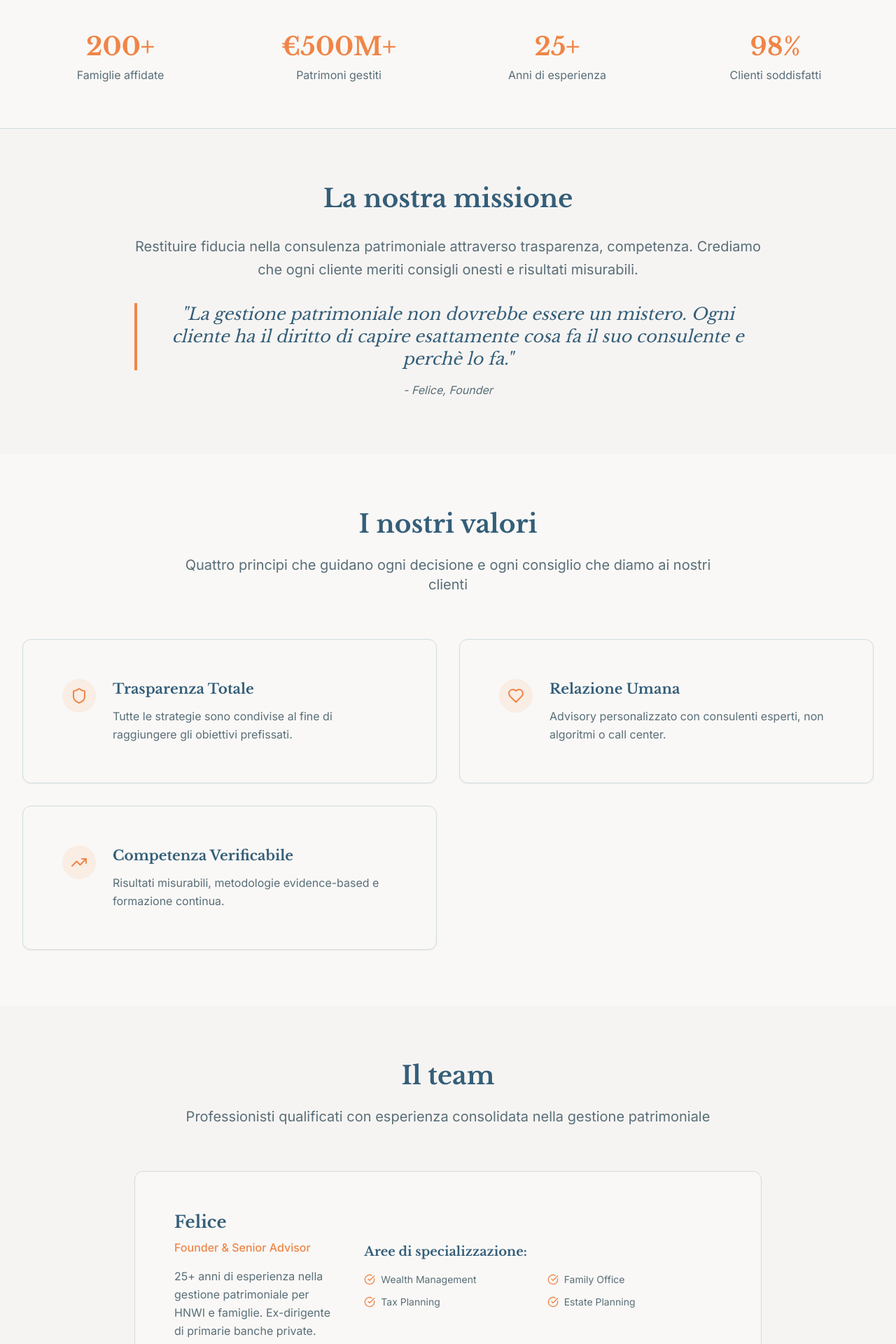
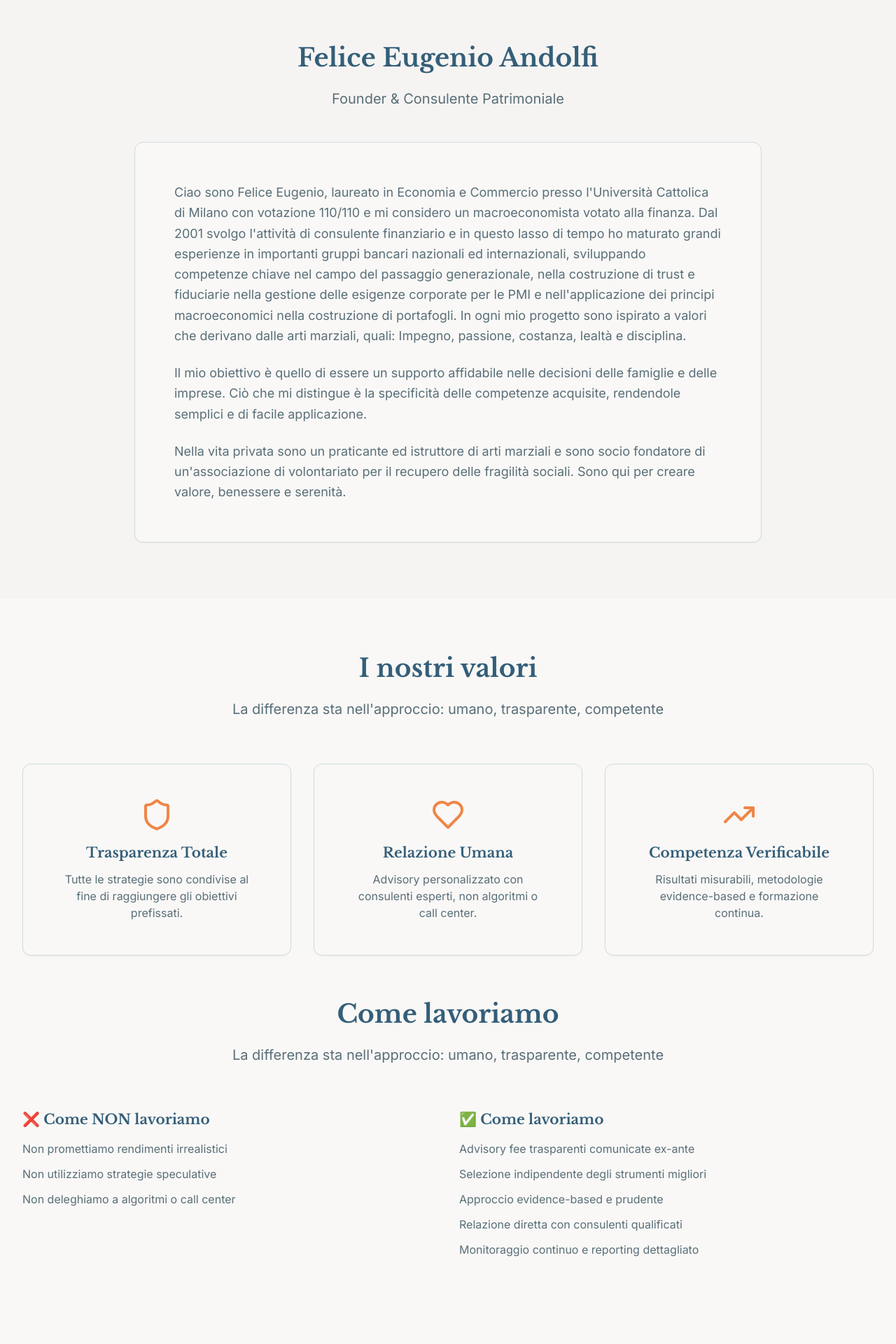
Before and after one commit to sandrello1971/client-advisory-hub, a React (Vite) app: page /chi-siamo in a window 1280 px wide. Shown: the part 860-2780 px from the top of the page at 70% size. Built offline with nearby package versions, Linux system fonts and the light colour scheme.

Commit message:
Update ChiSiamo.tsx

```diff
--- a/src/pages/ChiSiamo.tsx
+++ b/src/pages/ChiSiamo.tsx
@@ -69,19 +69,19 @@ const ChiSiamo = () => {
                   per dirigenti, imprenditori post-exit e famiglie HNWI.
                 </p>
 
-                <Button
-                  size="lg"
-                  className="bg-primary-foreground text-primary hover:bg-primary-foreground/90 btn-wealth px-8 py-4"
-                >
+                <div className="flex flex-col sm:flex-row gap-4">
+                  <a href="https://wa.me/393396005487" target="_blank" rel="noopener noreferrer">
+                    <Button size="lg" className="bg-primary-foreground text-primary hover:bg-primary-foreground/90 btn-wealth px-8 py-4">
                       <Calendar className="h-5 w-5 mr-2" />
-                  Conosciamoci di persona
+                      Prenota call gratuita
                     </Button>
+                  </a>
+                </div>
               </div>
 
-              <div className="flex justify-center">
+              <div className="flex justify-center lg:justify-end">
                 <div className="relative">
-                  <div className="absolute -top-4 -left-4 w-72 h-72 bg-accent/20 rounded-full blur-3xl"></div>
-                  <div className="relative z-10 w-96 h-96 rounded-full overflow-hidden border-4 border-primary-foreground/30 shadow-elegant">
+                  <div className="w-96 h-96 rounded-full overflow-hidden border-4 border-primary-foreground/30 shadow-elegant">
                     <img
                       src="/lovable-uploads/f57f2270-40c3-4b6b-bb9c-84162e77626c.png"
                       alt="Felice - Consulente Patrimoniale"
@@ -94,155 +94,83 @@ const ChiSiamo = () => {
           </div>
         </section>
 
-        {/* Stats Section */}
-        <section className="py-16 bg-background border-b border-border">
+        {/* CV Felice Eugenio Section */}
+        <section className="py-20 bg-muted/30">
           <div className="container mx-auto px-4 sm:px-6 lg:px-8">
-            <div className="grid grid-cols-2 md:grid-cols-4 gap-8 text-center">
-              {stats.map((stat, index) => (
-                <div key={index}>
-                  <div className="text-4xl font-heading font-bold text-accent mb-2">{stat.number}</div>
-                  <p className="text-muted-foreground">{stat.label}</p>
+            <div className="max-w-4xl mx-auto">
+              <div className="text-center mb-12">
+                <h2 className="text-3xl lg:text-4xl font-heading font-bold text-foreground mb-6">
+                  Felice Eugenio Andolfi
+                </h2>
+                <p className="text-xl text-muted-foreground">
+                  Founder & Consulente Patrimoniale
+                </p>
               </div>
-              ))}
+
+              <Card className="card-wealth">
+                <CardContent className="p-8">
+                  <div className="prose max-w-none">
+                    <p className="text-lg leading-relaxed text-muted-foreground mb-6">
+                      Ciao sono Felice Eugenio, laureato in Economia e Commercio presso l'Università
+                      Cattolica di Milano con votazione 110/110 e mi considero un macroeconomista votato
+                      alla finanza. Dal 2001 svolgo l'attività di consulente finanziario e in questo
+                      lasso di tempo ho maturato grandi esperienze in importanti gruppi bancari nazionali
+                      ed internazionali, sviluppando competenze chiave nel campo del passaggio generazionale,
+                      nella costruzione di trust e fiduciarie nella gestione delle esigenze corporate per
+                      le PMI e nell'applicazione dei principi macroeconomici nella costruzione di portafogli.
+                      In ogni mio progetto sono ispirato a valori che derivano dalle arti marziali,
+                      quali: Impegno, passione, costanza, lealtà e disciplina.
+                    </p>
+
+                    <p className="text-lg leading-relaxed text-muted-foreground mb-6">
+                      Il mio obiettivo è quello di essere un supporto affidabile nelle decisioni delle
+                      famiglie e delle imprese. Ciò che mi distingue è la specificità delle competenze
+                      acquisite, rendendole semplici e di facile applicazione.
+                    </p>
+
+                    <p className="text-lg leading-relaxed text-muted-foreground">
+                      Nella vita privata sono un praticante ed istruttore di arti marziali e sono socio
+                      fondatore di un'associazione di volontariato per il recupero delle fragilità sociali.
+                      Sono qui per creare valore, benessere e serenità.
+                    </p>
+                  </div>
+                </CardContent>
+              </Card>
             </div>
           </div>
         </section>
 
-        {/* Mission Section */}
-        <section className="py-20 bg-muted/30">
-          <div className="container mx-auto px-4 sm:px-6 lg:px-8">
-            <div className="max-w-4xl mx-auto text-center">
-              <h2 className="text-3xl lg:text-4xl font-heading font-bold text-foreground mb-8">
-                La nostra missione
-              </h2>
-              <p className="text-xl text-muted-foreground leading-relaxed mb-8">
-                Restituire fiducia nella consulenza patrimoniale attraverso trasparenza, competenza.
-                Crediamo che ogni cliente meriti consigli onesti e risultati misurabili.
-              </p>
-              <blockquote className="text-2xl font-heading italic text-foreground border-l-4 border-accent pl-6">
-                "La gestione patrimoniale non dovrebbe essere un mistero.
-                Ogni cliente ha il diritto di capire esattamente cosa fa il suo consulente e perchè lo fa."
-              </blockquote>
-              <cite className="text-muted-foreground mt-4 block">- Felice, Founder</cite>
-            </div>
-          </div>
-        </section>
-
-        {/* Values Section */}
+        {/* Our Values */}
         <section className="py-20 bg-background">
           <div className="container mx-auto px-4 sm:px-6 lg:px-8">
             <div className="text-center mb-16">
               <h2 className="text-3xl lg:text-4xl font-heading font-bold text-foreground mb-6">
                 I nostri valori
               </h2>
-              <p className="text-xl text-muted-foreground max-w-3xl mx-auto">
-                Quattro principi che guidano ogni decisione e ogni consiglio che diamo ai nostri clienti
+              <p className="text-xl text-muted-foreground">
+                La differenza sta nell'approccio: umano, trasparente, competente
               </p>
             </div>
 
-            <div className="grid grid-cols-1 md:grid-cols-2 gap-8">
+            <div className="grid grid-cols-1 md:grid-cols-3 gap-8 mb-16">
               {values.map((value, index) => (
-                <Card key={index} className="card-wealth">
-                  <CardContent className="p-8">
-                    <div className="flex items-start space-x-6">
-                      <div className="inline-flex items-center justify-center w-12 h-12 bg-accent/10 rounded-full flex-shrink-0">
-                        <value.icon className="h-6 w-6 text-accent" />
-                      </div>
-                      <div>
+                <Card key={index} className="card-wealth text-center">
+                  <CardContent className="p-6">
+                    <value.icon className="h-12 w-12 text-accent mx-auto mb-4" />
                     <h3 className="text-xl font-heading font-bold text-foreground mb-3">
                       {value.title}
                     </h3>
-                        <p className="text-muted-foreground leading-relaxed">
+                    <p className="text-muted-foreground">
                       {value.description}
                     </p>
-                      </div>
-                    </div>
                   </CardContent>
                 </Card>
               ))}
             </div>
-          </div>
-        </section>
 
-        {/* Team Section */}
-        <section className="py-20 bg-muted/30">
-          <div className="container mx-auto px-4 sm:px-6 lg:px-8">
             <div className="text-center mb-16">
               <h2 className="text-3xl lg:text-4xl font-heading font-bold text-foreground mb-6">
-                Il team
-              </h2>
-              <p className="text-xl text-muted-foreground max-w-3xl mx-auto">
-                Professionisti qualificati con esperienza consolidata nella gestione patrimoniale
-              </p>
-            </div>
-
-            {team.map((member, index) => (
-              <Card key={index} className="card-wealth max-w-4xl mx-auto">
-                <CardContent className="p-8">
-                  <div className="grid grid-cols-1 lg:grid-cols-3 gap-8 items-center">
-                    <div className="text-center lg:text-left">
-                      <h3 className="text-2xl font-heading font-bold text-foreground mb-2">
-                        {member.name}
-                      </h3>
-                      <p className="text-accent font-medium mb-4">
-                        {member.role}
-                      </p>
-                      <p className="text-muted-foreground leading-relaxed">
-                        {member.description}
-                      </p>
-                    </div>
-                    <div className="lg:col-span-2">
-                      <h4 className="text-lg font-heading font-bold text-foreground mb-4">
-                        Aree di specializzazione:
-                      </h4>
-                      <div className="grid grid-cols-2 gap-3">
-                        {member.expertise.map((skill, skillIndex) => (
-                          <div key={skillIndex} className="flex items-center space-x-2">
-                            <CheckCircle className="h-4 w-4 text-accent flex-shrink-0" />
-                            <span className="text-sm text-muted-foreground">{skill}</span>
-                          </div>
-                        ))}
-                      </div>
-                    </div>
-                  </div>
-                </CardContent>
-              </Card>
-            ))}
-          </div>
-        </section>
-
-        {/* Certifications Section */}
-        <section className="py-20 bg-background">
-          <div className="container mx-auto px-4 sm:px-6 lg:px-8">
-            <div className="text-center mb-16">
-              <h2 className="text-3xl lg:text-4xl font-heading font-bold text-foreground mb-6">
-                Certificazioni e qualifiche
-              </h2>
-              <p className="text-xl text-muted-foreground max-w-3xl mx-auto">
-                Formazione continua e certificazioni internazionali per garantire i più alti standard professionali
-              </p>
-            </div>
-
-            <div className="grid grid-cols-1 md:grid-cols-2 lg:grid-cols-4 gap-6">
-              {certifications.map((cert, index) => (
-                <Card key={index} className="card-wealth">
-                  <CardContent className="p-6 text-center">
-                    <Award className="h-8 w-8 text-accent mx-auto mb-4" />
-                    <p className="text-sm font-medium text-foreground">{cert}</p>
-                  </CardContent>
-                </Card>
-              ))}
-            </div>
-          </div>
-        </section>
-
-        {/* Why Choose Us Section */}
-        <section className="py-20 bg-muted/30">
-          <div className="container mx-auto px-4 sm:px-6 lg:px-8">
-            <div className="max-w-4xl mx-auto">
-              <div className="text-center mb-16">
-                <h2 className="text-3xl lg:text-4xl font-heading font-bold text-foreground mb-6">
-                  Perché scegliere noi?
+                Come lavoriamo
               </h2>
               <p className="text-xl text-muted-foreground">
                 La differenza sta nell'approccio: umano, trasparente, competente
@@ -274,7 +202,6 @@ const ChiSiamo = () => {
               </div>
             </div>
           </div>
-          </div>
         </section>
 
         {/* CTA Section */}
@@ -288,11 +215,18 @@ const ChiSiamo = () => {
               Parliamo delle tue esigenze e valutiamo insieme se possiamo aiutarti.
             </p>
             <div className="flex flex-col sm:flex-row gap-4 justify-center">
+              <a href="https://wa.me/393396005487" target="_blank" rel="noopener noreferrer">
                 <Button size="lg" className="btn-wealth px-8 py-4">
                   <Calendar className="h-5 w-5 mr-2" />
                   Prenota incontro gratuito
                 </Button>
-              <Button variant="outline" size="lg" className="btn-wealth px-8 py-4">
+              </a>
+              <Button
+                variant="outline"
+                size="lg"
+                className="btn-wealth px-8 py-4"
+                onClick={() => document.querySelector('footer')?.scrollIntoView({ behavior: 'smooth' })}
+              >
                 Contattaci per informazioni
               </Button>
             </div>
```
Lines whose indentation alone changed are shown as unchanged.
